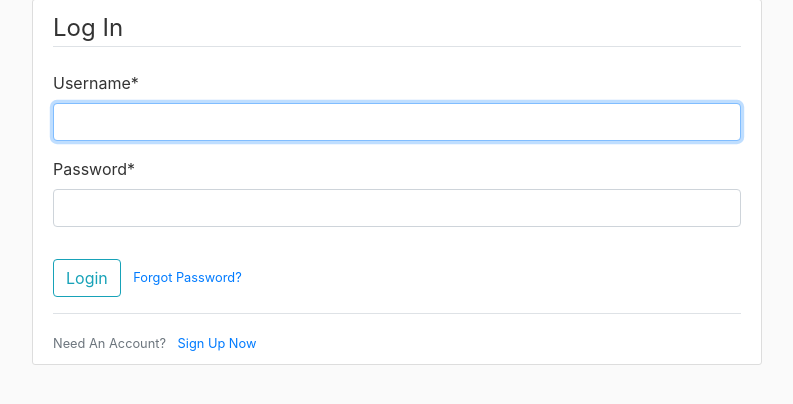
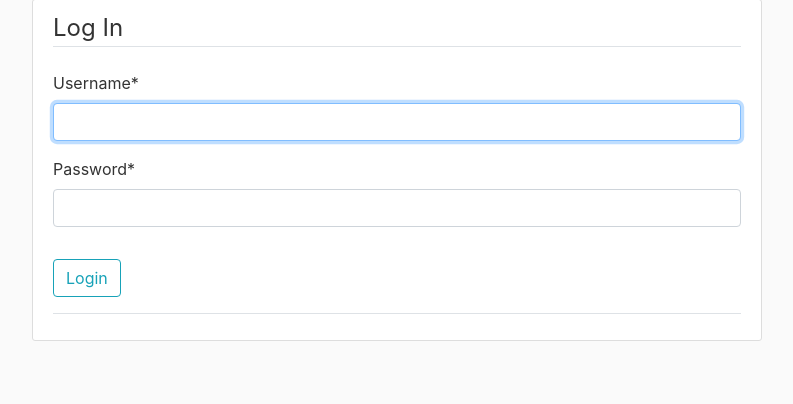
Before and after one commit to kritarth2121/productivity, a Django app: page /login/ in a window 1280 px wide. Shown: the part 81-485 px from the top of the page, without its empty margins (53-846 px from the left). Run offline with Django 3.2, Linux system fonts and the light colour scheme; some libraries are stand-ins or nearby versions.

Commit message:
eighth commit

```diff
--- a/users/templates/users/login.html
+++ b/users/templates/users/login.html
@@ -11,13 +11,11 @@
             <div class="form-group">
                 <button class="btn btn-outline-info" type="submit">Login</button>
                 <small class="text-muted ml-2">
-                    <a href="{% url 'password_reset' %}">Forgot Password?</a>
                 </small>
             </div>
         </form>
         <div class="border-top pt-3">
             <small class="text-muted">
-                Need An Account? <a class="ml-2" href="{% url 'register' %}">Sign Up Now</a>
             </small>
         </div>
     </div>
```
Also changed, not shown: db.sqlite3.
